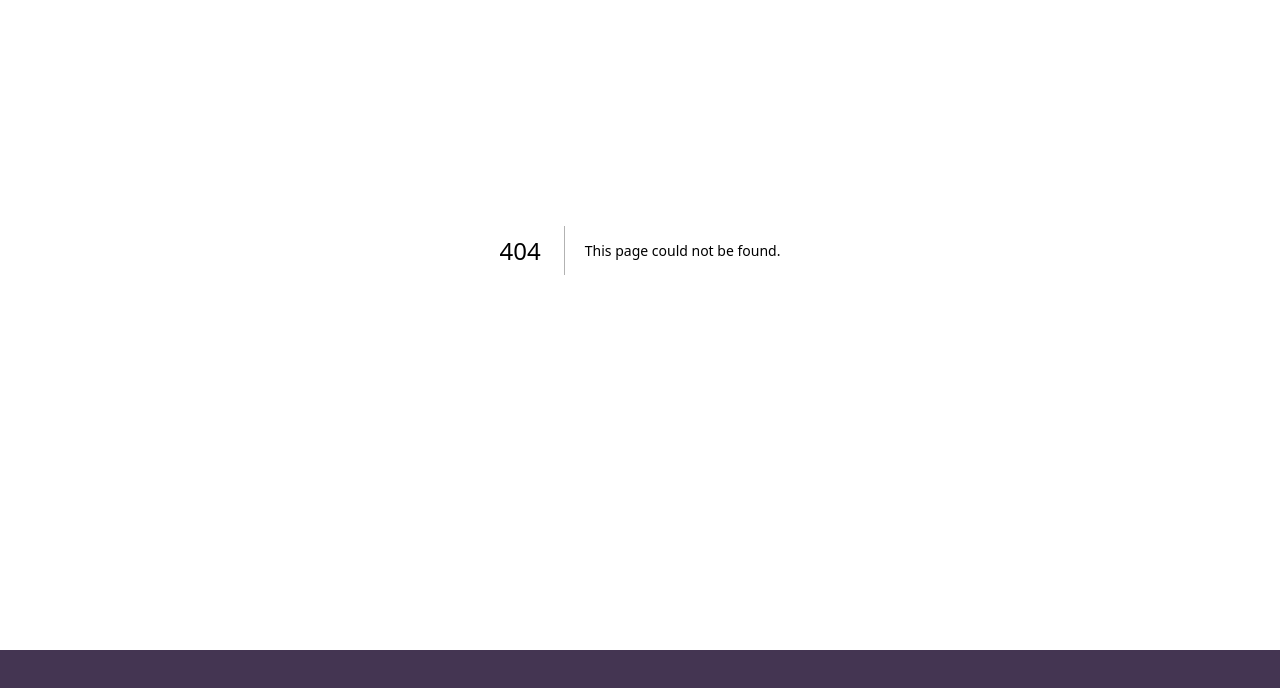
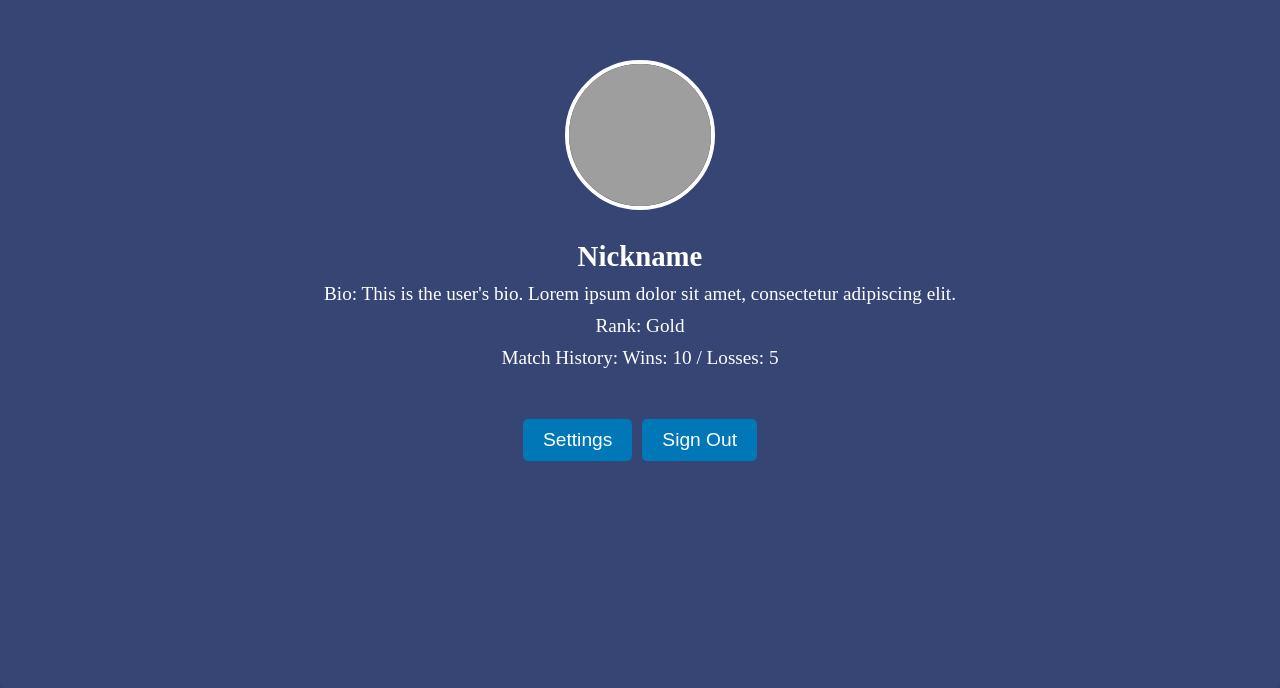
Before and after one commit to catsonluna/compmath, a Next.js app: page /profile in a window 1280 px wide. Before the commit this address had no page. Shown: the part 150-838 px from the top of the page. Before the commit the page ends 800 px from the top, so only its background shows below. Built offline with nearby package versions, Linux system fonts and the light colour scheme; grey boxes are pictures that could not be loaded.

Commit message:
login, register, profile pabeigt, iesakts settings

```diff
--- /dev/null
+++ b/pages/profile/index.tsx
@@ -0,0 +1,29 @@
+import Head from 'next/head'
+import React from 'react';
+import Image from 'next/image'
+import { Inter } from 'next/font/google'
+// the style
+import styles from 'styles/profile.module.css'
+import { useRouter } from 'next/router';
+// font
+const inter = Inter({ subsets: ['latin'] })
+
+export default function Profile(){
+        return (
+            <div className={styles.profile}>
+                <div className={styles['pro']}>
+                <img className={styles['profile-picture']} src="profile-image.jpg" alt="Profile" />
+                <div className={styles['profile-info']}>
+                    <h2>Nickname</h2>
+                    <p>Bio: This is the user's bio. Lorem ipsum dolor sit amet, consectetur adipiscing elit.</p>
+                    <p>Rank: Gold</p>
+                    <p>Match History: Wins: 10 / Losses: 5</p>
+                </div>
+                <div className={styles['profile-buttons']}>
+                    <button className={styles['profile-button']}>Settings</button>
+                    <button className={styles['profile-button']}>Sign Out</button>
+                </div>
+            </div>
+            </div>
+        );
+    };
--- /dev/null
+++ b/styles/profile.module.css
@@ -0,0 +1,65 @@
+.pro {
+    display: flex;
+    width: 100vw;
+    height: 100vh;
+    flex-direction: column;
+    justify-content: center;
+    align-items: center;
+}
+.profile {
+    display: flex;
+    flex-direction: column;
+    align-items: center;
+    text-align: center;
+    padding: 20px;
+    border-radius: 10px;
+    box-shadow: 0 4px 6px rgba(0, 0, 0, 0.1);
+    width: 100%;
+    height: 100%;
+    margin: 0 auto;
+}
+
+.profile-picture {
+    width: 150px;
+    height: 150px;
+    border-radius: 50%;
+    object-fit: cover;
+    border: 4px solid #fff;
+    color:white;
+}
+
+.profile-info {
+    margin: 20px;
+    color:white;
+}
+
+.profile-info h2 {
+    font-size: 1.8rem;
+    margin: 10px 0;
+}
+
+.profile-info p {
+    font-size: 1.2rem;
+    margin: 10px 0;
+}
+
+.profile-buttons {
+    display: flex;
+    justify-content: space-around;
+    margin: 20px;
+    gap:10px;
+}
+
+.profile-button {
+    padding: 10px 20px;
+    background-color: #0077b6;
+    color: white;
+    border: none;
+    border-radius: 5px;
+    cursor: pointer;
+    font-size: 1.2rem;
+}
+
+.profile-button:hover {
+    background-color: #005073;
+}
--- /dev/null
+++ b/styles/settings.module.css
@@ -0,0 +1,51 @@
+.settings {
+    max-width: 400px;
+    margin: 0 auto;
+    padding: 20px;
+    border: 1px solid #ccc;
+    border-radius: 10px;
+    box-shadow: 0 4px 6px rgba(0, 0, 0, 0.1);
+    text-align: center;
+}
+
+.form-group {
+    margin: 10px 0;
+}
+
+label {
+    display: block;
+    font-weight: bold;
+}
+
+input[type="text"],
+input[type="password"],
+input[type="email"],
+select,
+textarea {
+    width: 100%;
+    padding: 10px;
+    border: 1px solid #ccc;
+    border-radius: 5px;
+    font-size: 1rem;
+    margin-top: 5px;
+}
+
+input[type="file"] {
+    font-size: 1rem;
+    margin-top: 5px;
+}
+
+button {
+    background-color: #0077b6;
+    color: white;
+    border: none;
+    border-radius: 5px;
+    padding: 10px 20px;
+    cursor: pointer;
+    font-size: 1rem;
+    margin-top: 10px;
+}
+
+button:hover {
+    background-color: #005073;
+}
```
Also changed, not shown: pages/settings/index.tsx (added, +47 -0 lines), pages/login/login.tsx (deleted), pages/profile/profile.tsx (deleted).
